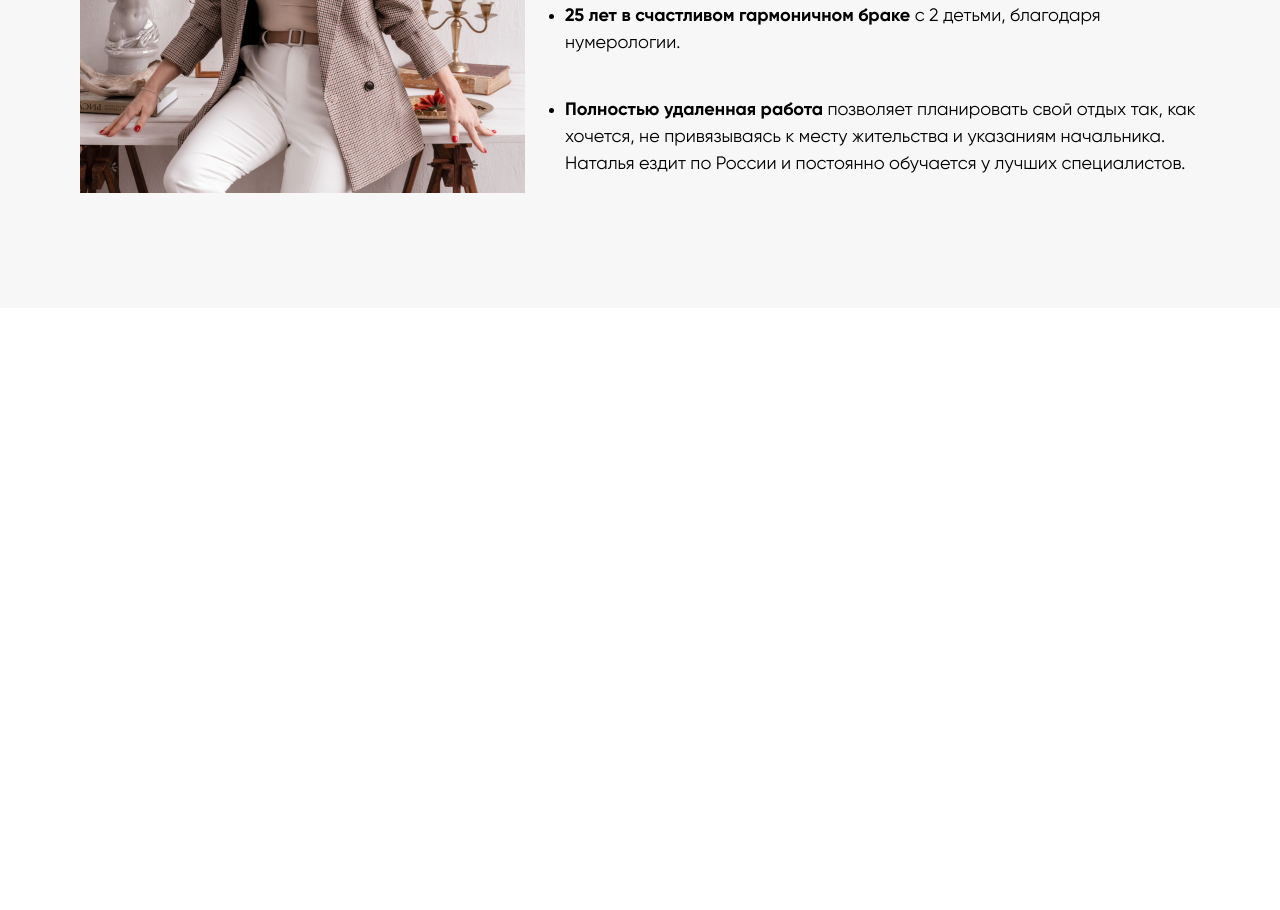
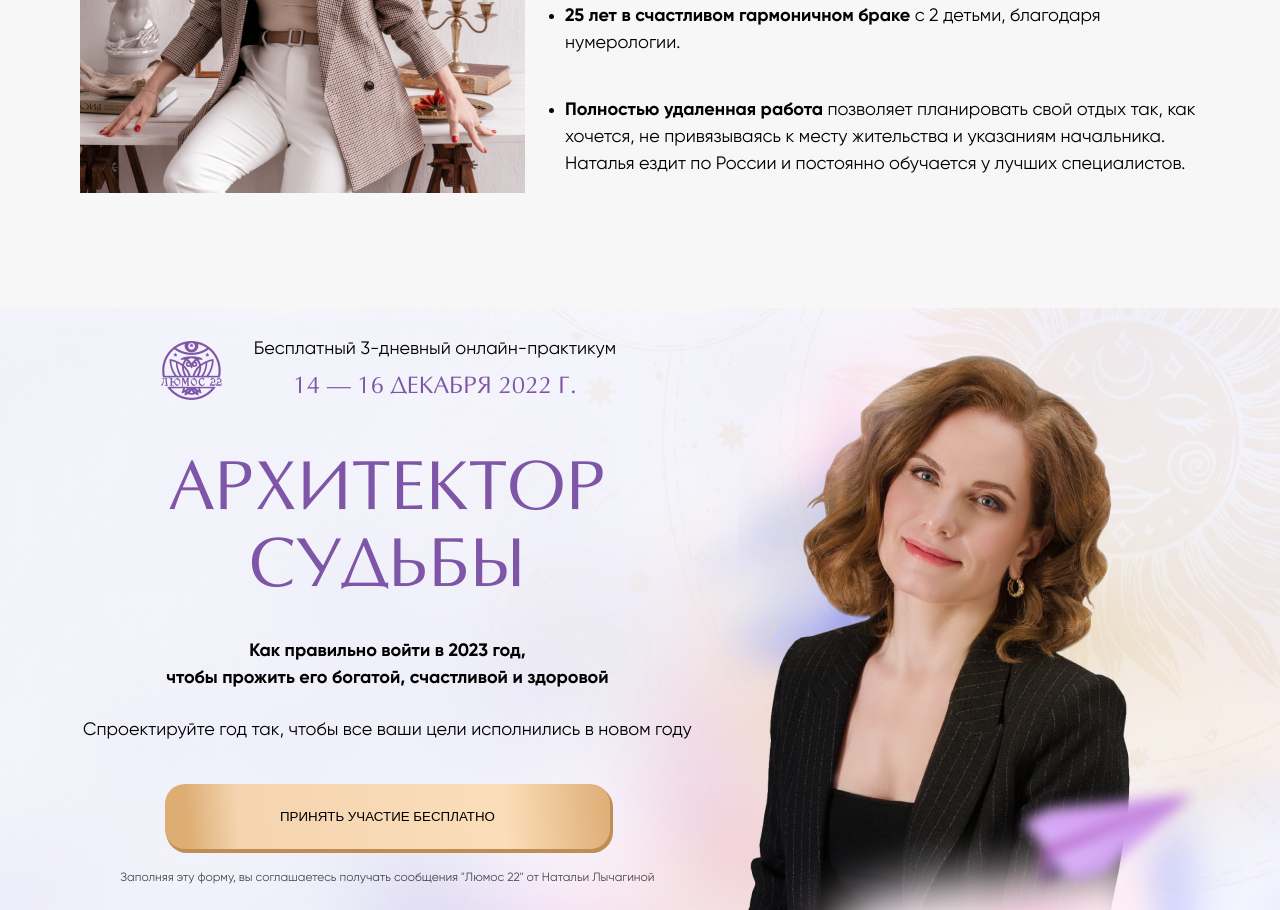
Before and after one commit to DefK1lla/architect-of-fate, a website: page app/index.html in a window 1280 px wide. Shown: the part 3405-4315 px from the top of the page. Before the commit the page ends 3713 px from the top, so only its background shows below. Drawn offline with Linux system fonts and the light colour scheme; files whose address does not match are found by name.

Commit message:
feat: add footer

```diff
--- a/app/index.html
+++ b/app/index.html
@@ -298,7 +298,51 @@
         </div>
       </section>
     </main>
-    <footer class="footer"></footer>
+    <footer class="footer">
+      <div class="intro">
+        <div class="container">
+          <div class="intro__inner">
+            <div class="intro__content">
+              <div class="intro__top">
+                <img class="intro__logo" src="./assets/icons/logo.png" alt="логотип люмос 22">
+                <div class="intro__course">
+                  <div class="intro__type">
+                    Бесплатный 3-дневный онлайн-практикум
+                  </div>
+                  <div class="intro__dates">
+                    14 — 16 декабря 2022 г.
+                  </div>
+                </div>
+              </div>
+
+              <h1 class="intro__title">
+                Архитектор
+                судьбы
+              </h1>
+
+              <b class="intro__bold bold">
+                Как правильно войти в 2023 год,<br>
+                чтобы прожить его богатой, счастливой и здоровой
+              </b>
+
+              <p class="intro__text">
+                Спроектируйте год так, чтобы все ваши цели исполнились в новом году
+              </p>
+
+              <button class="intro__btn btn">
+                Принять участие бесплатно
+              </button>
+
+              <p class="intro__copy">
+                Заполняя эту форму, вы соглашаетесь получать сообщения "Люмос 22" от Натальи Лычагиной
+              </p>
+            </div>
+
+            <img class="intro__img" src="./assets/images/intro/speaker.png" alt="спикер">
+          </div>
+        </div>
+      </div>
+    </footer>
   </div>
   <script src="js/main.min.js"></script>
 </body>
```
